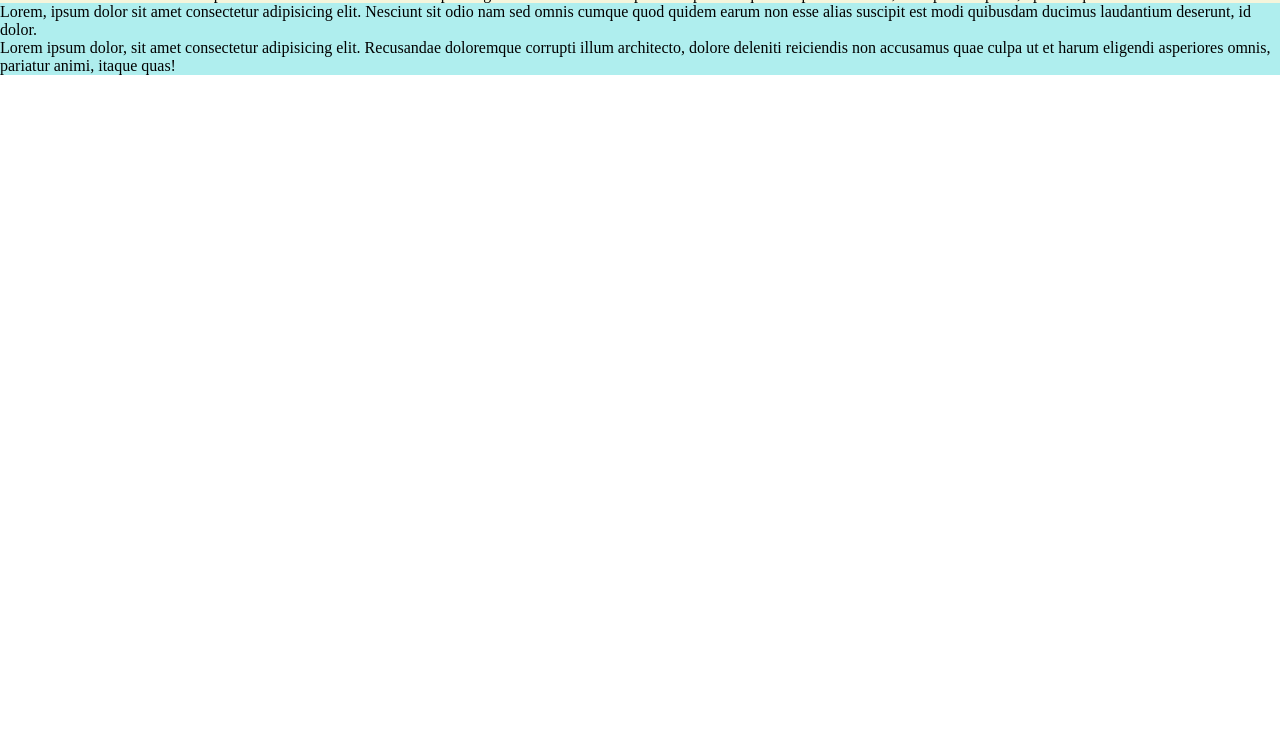
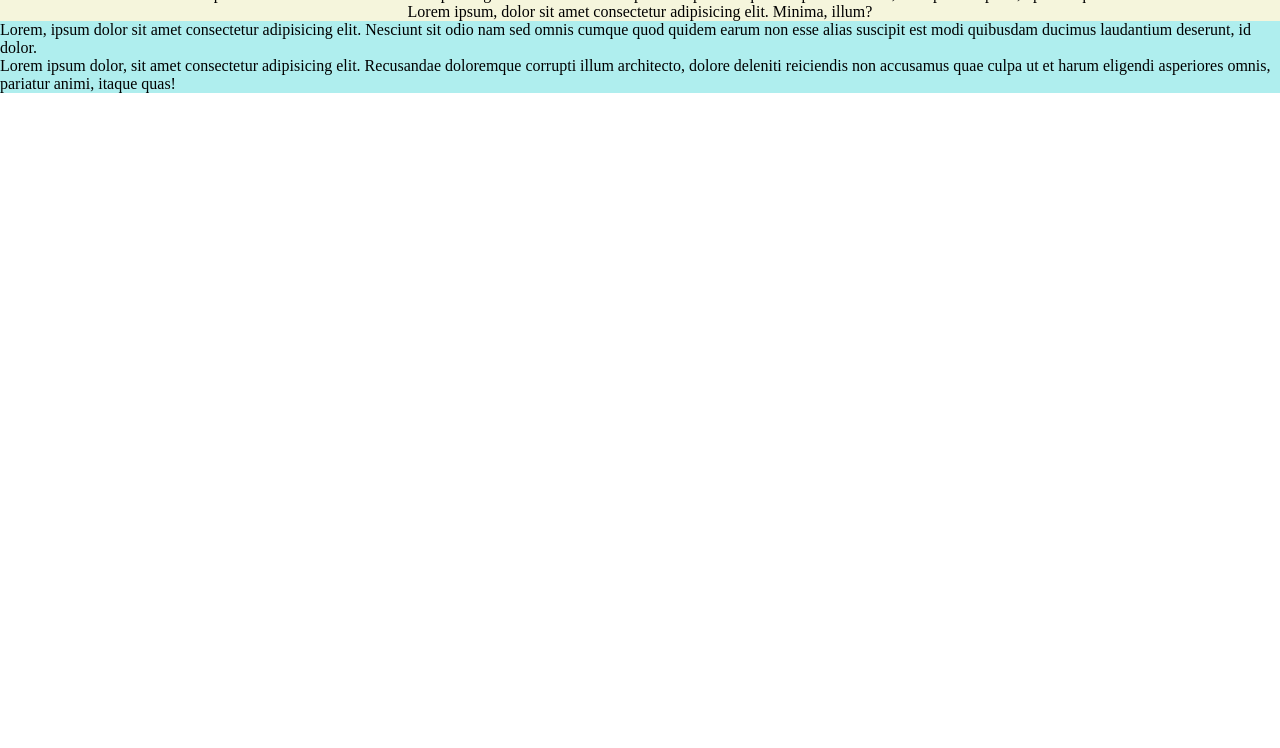
Before and after one commit to rozlessar/developer2024, a plain HTML site: page index.html in a window 1280 px wide. Shown: the part 52-800 px from the top of the page. Drawn offline with Linux system fonts and the light colour scheme.

Commit message:
added 'div' in header

```diff
--- a/index.html
+++ b/index.html
@@ -14,6 +14,7 @@
         <h1>Page title</h1>
         <p>Lorem ipsum dolor sit amet consectetur adipisicing elit. Animi natus voluptatibus ipsa cumque voluptas
             obcaecati, eos optio! Impedit, optio aliquam.</p>
+        <div>Lorem ipsum, dolor sit amet consectetur adipisicing elit. Minima, illum?</div>
     </header>
 
     <main>
```
